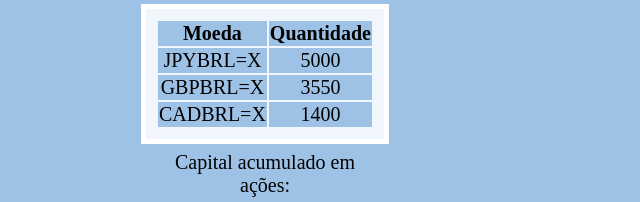
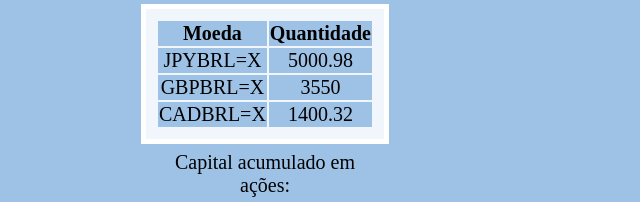
Before and after one commit to LaviniaSD/Robo-de-Avaliacao-de-Investimentos, a plain HTML site: page index.html in a window 1280 px wide. Shown: the part 368-570 px from the top of the page, 375-1015 px from the left. Drawn offline with Linux system fonts and the light colour scheme.

Commit message:
Altere a quantidade de algumas moedas

```diff
--- a/index.html
+++ b/index.html
@@ -49,7 +49,7 @@
 
 	<tr>
                 <td>JPYBRL=X</td>
-                <td>5000</td>
+                <td>5000.98</td>
         </tr>
 
 
@@ -61,7 +61,7 @@
 
 	<tr>
                 <td>CADBRL=X</td>
-                <td>1400</td>
+                <td>1400.32</td>
         </tr>
 
 
```
